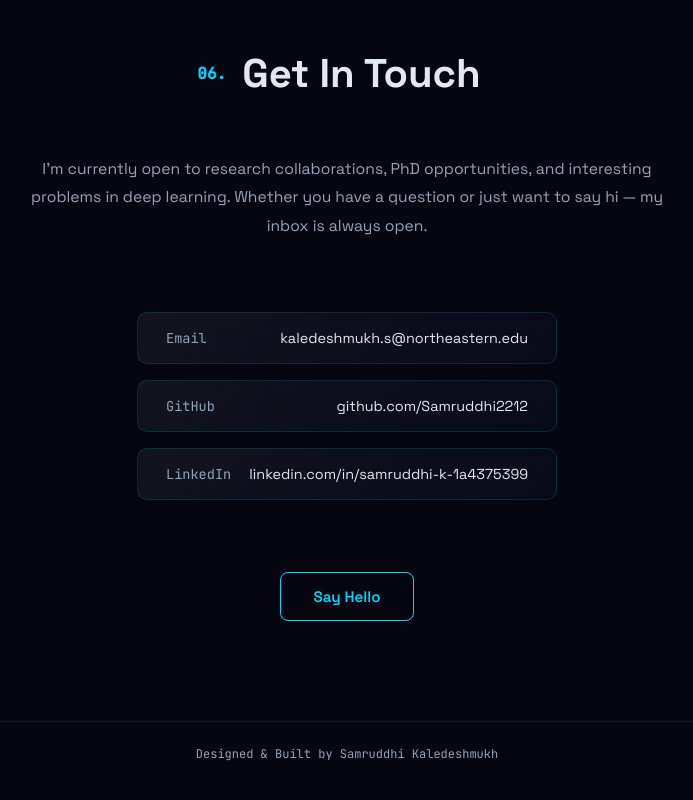
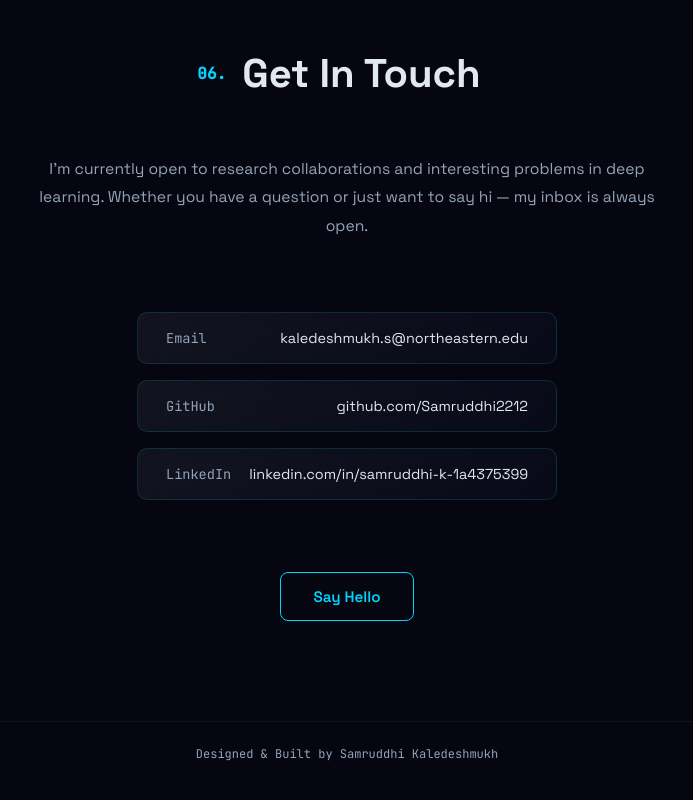
Before and after one commit to Samruddhi2212/portfolio, a React (Vite) app: page / in a window 1280 px wide. Shown: the part 5122-5922 px from the top of the page, without its empty margins (293-986 px from the left). Built offline with nearby package versions, Linux system fonts and the light colour scheme.

Commit message:
Remove PhD mention from contact message

```diff
--- a/src/data/content.js
+++ b/src/data/content.js
@@ -144,7 +144,7 @@ export const publications = [
 
 export const contact = {
   message:
-    "I'm currently open to research collaborations, PhD opportunities, and interesting problems in deep learning. Whether you have a question or just want to say hi — my inbox is always open.",
+    "I'm currently open to research collaborations and interesting problems in deep learning. Whether you have a question or just want to say hi — my inbox is always open.",
   email: 'kaledeshmukh.s@northeastern.edu',
   links: [
     { label: 'Email', value: 'kaledeshmukh.s@northeastern.edu', href: 'mailto:kaledeshmukh.s@northeastern.edu' },
```
